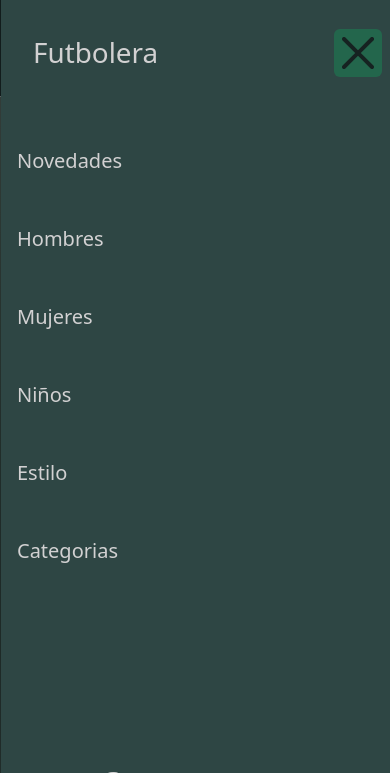
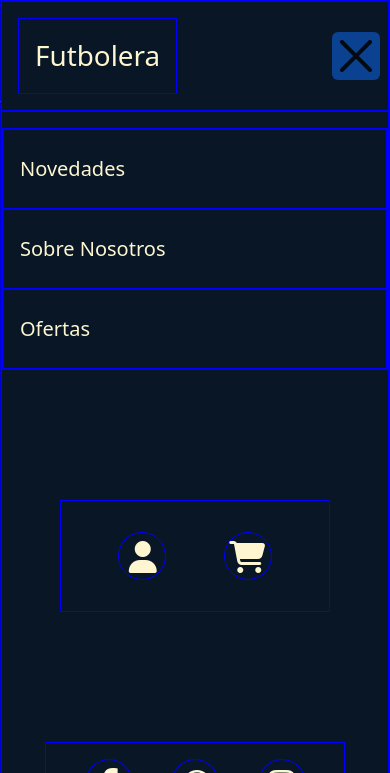
Before and after one commit to JulianB0315/soccer-clothing.io, a PHP site: page /home.html in a window 390 px wide, after a click that opens the changed part. Shown: the top 773 px of the page. Run offline with PHP 8.4, Linux system fonts and the light colour scheme; some libraries are stand-ins or nearby versions; some web fonts are replaced; grey boxes are pictures that could not be loaded.

Commit message:
avance catalogo

```diff
--- a/Web/home.html
+++ b/Web/home.html
@@ -3,7 +3,7 @@
 <head>
     <meta charset="UTF-8">
     <meta name="viewport" content="width=device-width, initial-scale=1.0">
-    <title>Página sin nombre xd</title>
+    <title>Futbolera</title>
     <link rel="icon" href="/imgs/logo-tienda.webp">
     <link rel="stylesheet" href="https://cdn.jsdelivr.net/npm/bootstrap@5.3.3/dist/css/bootstrap.min.css">
     <link rel="stylesheet" href="/Web/style.css">
@@ -14,26 +14,34 @@
 </head>
 <body>
     <!-- Navbar -->
-    <nav class="navbar navbar-expand-lg fixed-top border-bottom" style="background-color: #2e4644;">
+    <nav class="navbar navbar-expand-lg fixed-top border-bottom" style="background-color: #081625;">
         <div class="container-fluid">
             <a class="navbar-brand text-light fw-semibold fs-2" href="#">
                 <img src="/imgs/logo-tienda.webp" alt="Shop logo" width="70" height="70" class="d-inline-block align-text-center">
                 Futbolera
             </a>
-            <button class="navbar-toggler bg-success" type="button" data-bs-toggle="offcanvas" data-bs-target="#offCanvas" aria-controls="navbarNav" aria-expanded="false" aria-label="Toggle navigation">
+            <button class="navbar-toggler bg-primary" type="button" data-bs-toggle="offcanvas" data-bs-target="#offCanvas" aria-controls="navbarNav" aria-expanded="false" aria-label="Toggle navigation">
                 <span class="navbar-toggler-icon"></span>
             </button>
             <section class="offcanvas offcanvas-end" id="offCanvas" tabindex="-1">
                 <div clasS="offcanvas-header" data-bs-theme="principal">
                     <h5 class="offcanvas-title fs-1 p-3">Futbolera</h5>
-                    <button class="btn-close bg-success" type="button" aria-label="Close" data-bs-dismiss="offcanvas"></button>
+
+                    <button class="btn-close bg-primary" type="button" aria-label="Close" data-bs-dismiss="offcanvas"></button>
                 </div>
                 <div class="offcanvas-body d-flex flex-column justify-content-between px-0">
                     <ul class="navbar-nav fs-5 justify-content-evenly" style="--bs-scroll-height: 100px;">
-                        <li class="nav-item p-3">
+                        <li class="nav-item p-3 ">
                             <a class="nav-link" href="#">Novedades</a>
                         </li>
-                        <li class="nav-item p-3">
+                        <li class="nav-item p-3 ">
+                            <a class="nav-link" href="#">Sobre Nosotros</a>
+                        </li>
+                        <li class="nav-item p-3 ">
+                            <a class="nav-link" href="#">Ofertas</a>
+                        </li>
+
+                        <!-- <li class="nav-item p-3">
                             <a class="nav-link" href="#">Hombres</a>
                         </li>
                         <li class="nav-item p-3">
@@ -49,23 +57,23 @@
                             <ul class="dropdown-menu">
                                 <li><a class="dropdown-item " href="#">Camisetas</a></li>
                                 <li><a class="dropdown-item " href="#">Conjuntos</a></li>
-                                <!-- <li><a class="dropdown-item " href="#">Pants</a></li>
+                                <li><a class="dropdown-item " href="#">Pants</a></li>
                                 <li><a class="dropdown-item " href="#">Shoes</a></li>
                                 <li><a class="dropdown-item " href="#">Caps</a></li>
                                 <li><a class="dropdown-item " href="#">Jackets</a></li>
-                                <li><a class="dropdown-item " href="#">Hoodies</a></li> -->
+                                <li><a class="dropdown-item " href="#">Hoodies</a></li>
                             </ul>
-                        </li>
-                        <li class="nav-item dropdown p-3">
+                        </li> -->
+                        <!-- <li class="nav-item dropdown p-3">
                             <a class="nav-link dropdown-toggle  " href="#" role="button" data-bs-toggle="dropdown" aria-expanded="false">
                                 Categorias
                             </a>
                             <ul class="dropdown-menu">
                                 <li><a class="dropdown-item " href="#">Ligas</a></li>
                                 <li><a class="dropdown-item " href="#">Selecciones</a></li>
-                                <!-- <li><a class="dropdown-item " href="#">Kids</a></li> -->
+                                <li><a class="dropdown-item " href="#">Kids</a></li>
                             </ul>
-                        </li>
+                        </li> -->
                         <!-- <li class="nav-item dropdown p-3">
                             <a class="nav-link dropdown-toggle" href="" role="button" data-bs-toggle="dropdown" aria-expanded="false">
                                 Sizes
@@ -92,6 +100,14 @@
                             </ul>
                         </li> -->
                     </ul>
+                    <div class="user-buttons d-flex justify-content-evenly p-2 d-lg-none">
+                            <a class="nav-link user-item" href="#">
+                                <i class="fa-solid fa-user users-icon py-2"></i>
+                            </a>
+                            <a class="nav-link user-item" href="#">
+                                <i class="fa-solid fa-cart-shopping users-icon py-2 px-1"></i>
+                            </a>
+                    </div>
                     <div class="d-lg-none align-self-center py-3 d-flex icons-socials">
                         <a href="" class="nav-link">
                             <i class="px-2 py-4  fa-brands fa-facebook-f fa-lg text-center"></i>
@@ -105,16 +121,17 @@
                     </div>
                 </div>
             </section>
+
         </div>
     </nav>
-    <!-- Main Presentation -->
+    <!-- Main -->
     <main class="main-content d-flex position-relative flex-wrap">
         <section class="container d-flex align-items-center justify-content-center container-main col-6 col-md-12">
             <div class="row m-2 row-main p-3">
                 <div class="col-12 d-flex justify-content-evenly flex-column p-3">
                     <h1 class="text-center main-title">Empresa líder en Perú para la venta de Camisetas. </h1>
                     <p class=" text-center main-subtitle">Revisa nuestro amplio catálogo en camisetas de cualquier equipo y cualquier temporada.</p>
-                    <a href="#catalog" class="btn btn-outline-success align-self-center btn-catalog" style="border: 3px solid #2e4644;">Ir al catálogo!</a>
+                    <a href="#catalog" class="btn btn-outline-primary align-self-center btn-catalog" >Ir al catálogo!</a>
                 </div>
             </div>
         </section>
@@ -127,6 +144,98 @@
             <i class="fa-brands fa-whatsapp py-4 whatsapp-icon"></i>
         </a>
     </main>
+    <!-- Catalogo Pequeño -->
+    <section class="catalog">
+        <div class="container">
+            <div class="row">
+                <h2 class="subtitle-catalog mt-2">Futbol Nacional</h2>
+                <div class="col-md-4 mb-4">
+                    <div class="card">
+                        <img src="/imgs/universitario24.jpg" class="card-img-top" alt="...">
+                            <div class="card-body">
+                                <p class="card-text">Camiseta Local Universitario 24/25</p>
+                                <h5 class="card-title">S/. 210.00</h5>
+                                <a href="#" class="btn btn-primary">Ir a detalles</a>
+                            </div>
+                    </div>
+                </div>
+                <div class="col-md-4 mb-4">
+                    <div class="card">
+                        <img src="/imgs/alianza.webp" class="card-img-top" alt="...">
+                        <div class="card-body">
+                            <p class="card-text">Camiseta Local Alianza Lima 24/25</p>
+                            <h5 class="card-title">S/. 240.00</h5>
+                            <a href="#" class="btn btn-primary">Ir a detalles</a>
+                        </div>
+                    </div>
+                </div>
+                <div class="col-md-4 mb-4">
+                    <div class="card">
+                    <img src="/imgs/cristal.avif" class="card-img-top" alt="...">
+                        <div class="card-body">
+                            <p class="card-text">Camiseta Local Sporting Cristal 24/25</p>
+                            <h5 class="card-title">S/. 240.00</h5>
+                            <a href="#" class="btn btn-primary">Ir a detalles</a>
+                        </div>
+                    </div>
+                </div>
+                <div class="col-md-4 my-4">
+                    <div class="card">
+                    <img src="/imgs/cusco.jpg" class="card-img-top" alt="...">
+                        <div class="card-body">
+                            <p class="card-text">Camiseta Local Cusco 24/25</p>
+                            <h5 class="card-title">S/. 240.00</h5>
+                            <a href="#" class="btn btn-primary">Ir a detalles</a>
+                        </div>
+                    </div>
+                </div>
+            </div>
+            <div class="row">
+                <h2 class="subtitle-catalog">Camisetas al menor precio</h2>
+                <div class="col-md-4 my-4">
+                    <div class="card">
+                        <img src="imagen4.jpg" class="card-img-top" alt="...">
+                        <div class="card-body">
+                            <h5 class="card-title">Tarjeta 4</h5>
+                            <p class="card-text">Some quick example text to build on the card title and make up the bulk of the card's content.</p>
+                            <a href="#" class="btn btn-primary">Ir a detalles</a>
+                        </div>
+                    </div>
+                </div>
+                <div class="col-md-4 my-4">
+                    <div class="card">
+                        <img src="imagen5.jpg" class="card-img-top" alt="...">
+                        <div class="card-body">
+                            <h5 class="card-title">Tarjeta 5</h5>
+                            <p class="card-text">Some quick example text to build on the card title and make up the bulk of the card's content.</p>
+                            <a href="#" class="btn btn-primary">Ir a detalles</a>
+                        </div>
+                    </div>
+                </div>
+                <div class="col-md-4 my-4">
+                    <div class="card">
+                        <img src="imagen6.jpg" class="card-img-top" alt="...">
+                        <div class="card-body">
+                            <h5 class="card-title">Tarjeta 6</h5>
+                                <p class="card-text">Some quick example text to build on the card title and make up the bulk of the card's content.</p>
+                                <a href="#" class="btn btn-primary">Ir a detalles</a>
+                        </div>
+                    </div>
+                </div>
+                <div class="col-md-4 my-4">
+                    <div class="card">
+                    <img src="imagen3.jpg" class="card-img-top" alt="...">
+                        <div class="card-body">
+                            <h5 class="card-title">Tarjeta 3</h5>
+                            <p class="card-text">Some quick example text to build on the card title and make up the bulk of the card's content.</p>
+                            <a href="#" class="btn btn-primary">Ir a detalles</a>
+                        </div>
+                    </div>
+                </div>
+            </div>
+        </div>
+    </section>
+
     <footer class="footer">
 
     </footer>
--- a/Web/style.css
+++ b/Web/style.css
@@ -1,11 +1,17 @@
 :root{
-    --bg-color-primary:#2e4644;
+    /* --bg-color-primary:#2e4644;
     --texts-principal:#d2d1d2;
     --bg-secondary:#8b9c94;
-    --bg-thirdy:#427d61;
+    --bg-thirdy:#427d61; */
+    --texts-principal:#fdf6d0;
+    --bg-secondary:#264667;
+    --bg-thirdy:#123254;
+    --bg-color-primary:#081625;
+    --bg-light:#fdf6d0;
+    --bg-light-blue:#659adb;
 }
 *{
-    /* border: 1px solid blue; */
+    border: 1px solid blue;
 }
 html{
     scroll-behavior: smooth;
@@ -45,6 +51,7 @@ nav .offcanvas{
     outline: none;
     box-shadow: none;
     border: none;
+    z-index: 3;
 }
 .dropdown-item{
     transform:background-color .1s ease;
@@ -111,7 +118,7 @@ nav .offcanvas{
     height: auto;
     width: 100%;
     flex-direction:row;
-    background: radial-gradient(circle at 60% 50%, var(--bg-color-primary), #395450, #45625c, #526f68, #5f7c73, #6c887e, #7b9289, var(--bg-secondary));
+    background: radial-gradient(circle at 60% 50%, var(--bg-color-primary), var(--bg-thirdy));
 }
 .container-main{
     width: 40%;
@@ -169,6 +176,42 @@ nav .offcanvas{
     font-size: 2.4rem;
     color:rgb(56, 178, 56);
 }
+.user-buttons{
+    list-style-type: none;
+    align-items: center;
+    width: 70%;
+    margin: 0 auto;
+    height: 16%;
+}
+.user-item {
+    display: flex;
+    justify-content: center;
+    align-items: center;
+    height: 70px;
+    padding: 10px;
+    border-radius: 50%;
+}
+.fa-user{
+    padding-left: 10px;
+}
+.user-buttons i{
+    font-size: 2rem;
+    height: 3rem;
+    width: 3rem;
+    border-radius: 50%;
+    transition: background-color 0.3s ease;
+}
+.user-buttons a:hover{
+    background-color: var(--bg-secondary);
+}
+.catalog{
+    min-height: 100vh;
+    width: 100%;
+    display: flex;
+    justify-content: center;
+    align-items: center;
+    background-color: var(--bg-color-primary);
+}
 @media only screen and (max-width:992px){
     .navbar-nav >.nav-item >.nav-link::after{
         width:30%;
```
Also changed, not shown: imgs/alianza.webp (added), imgs/cristal.avif (added), imgs/cusco.jpg (added), imgs/universitario24.jpg (added).
